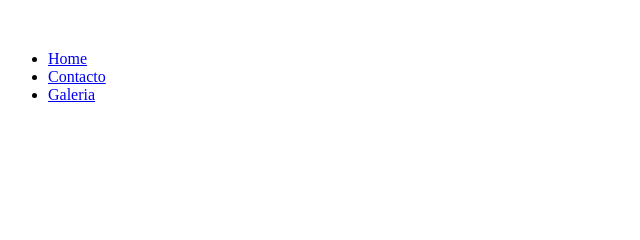
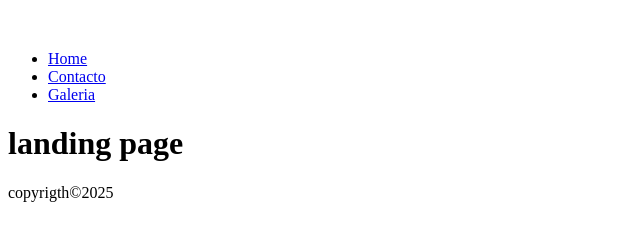
Before and after one commit to leanygonzalez/proyecto2_gitremoto, a plain HTML site: page index.html in a window 1280 px wide. Shown: the whole page, without its empty margins (0-640 px from the left). Drawn offline with Linux system fonts and the light colour scheme.

Commit message:
main y footer terminados

```diff
--- a/index.html
+++ b/index.html
@@ -19,5 +19,11 @@
             </ul>
         </nav>
     </header>
+    <main>
+        <h1>landing page</h1>
+    </main>
+    <footer>
+        copyrigth&copy;2025
+    </footer>
 </body>
 </html>
```
